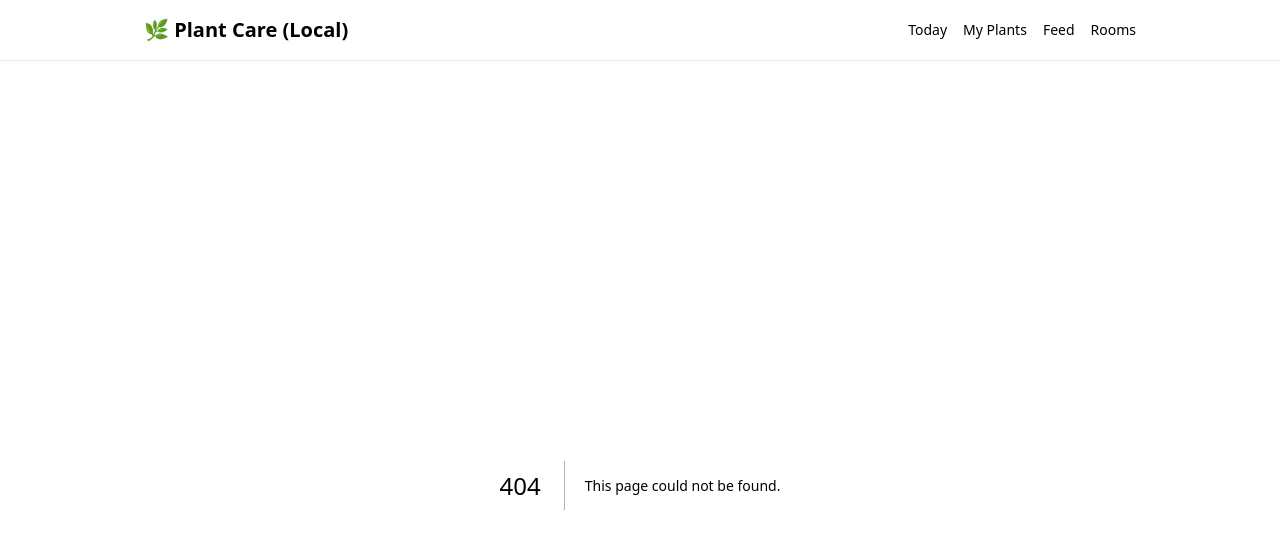
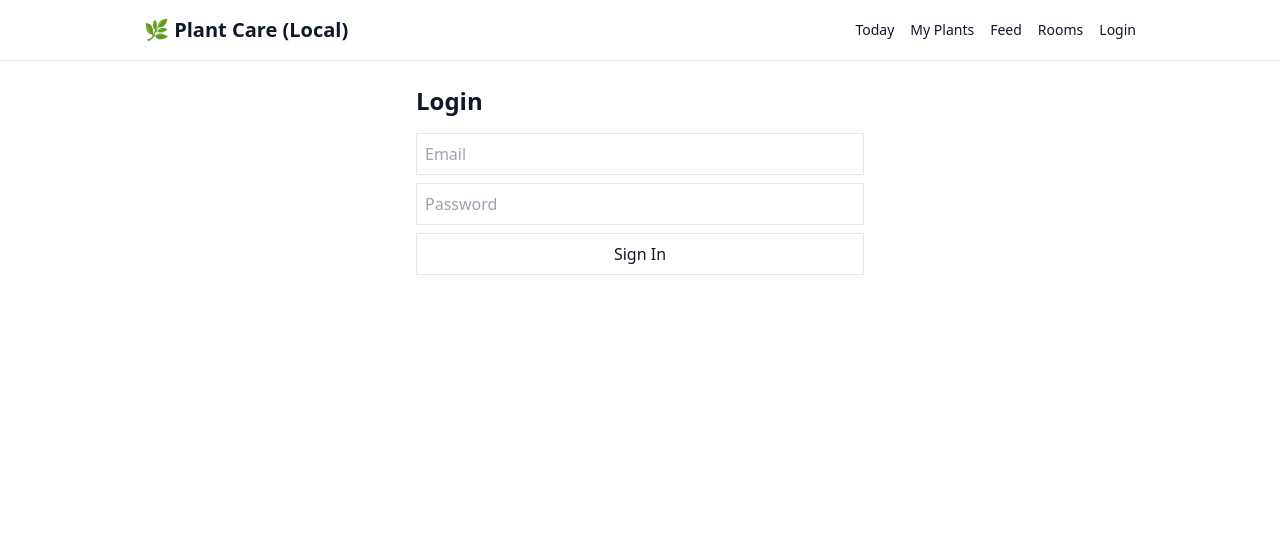
Before and after one commit to osmond/redesigned-journey, a Next.js app: page /login in a window 1280 px wide. Before the commit this address had no page. Shown: the top 548 px of the page. Built offline with nearby package versions, Linux system fonts and the light colour scheme; no server answers.

Commit message:
Add Supabase client, server utilities and authentication flow

```diff
--- a/package.json
+++ b/package.json
@@ -17,6 +17,7 @@
     "@aws-sdk/s3-request-presigner": "^3.863.0",
     "@prisma/client": "^5.22.0",
     "@supabase/ssr": "^0.6.1",
+    "@supabase/auth-helpers-nextjs": "^0.10.0",
     "@supabase/supabase-js": "^2.54.0",
     "date-fns": "^3.6.0",
     "next": "^14.2.5",
--- a/src/app/layout.tsx
+++ b/src/app/layout.tsx
@@ -1,12 +1,21 @@
 import './globals.css'
 import type { Metadata } from 'next'
+import { SupabaseProvider } from '@/components/supabase-provider'
+import AuthButton from '@/components/auth-button'
+import { supabaseServer } from '@/lib/supabaseServer'
 
 export const metadata: Metadata = { title: 'Plant Care (Local Dev)', description: 'No-cloud local dev build' }
 
-export default function RootLayout({ children }: { children: React.ReactNode }) {
+export default async function RootLayout({ children }: { children: React.ReactNode }) {
+  const supabase = supabaseServer()
+  const {
+    data: { session }
+  } = await supabase.auth.getSession()
+
   return (
     <html lang="en">
       <body>
+        <SupabaseProvider initialSession={session}>
           <header className="border-b border-slate-200 dark:border-slate-800">
             <div className="container py-4 flex items-center justify-between">
               <h1 className="text-xl font-semibold">🌿 Plant Care (Local)</h1>
@@ -15,10 +24,12 @@ export default function RootLayout({ children }: { children: React.ReactNode })
                 <a className="hover:underline" href="/plants">My Plants</a>
                 <a className="hover:underline" href="/feed">Feed</a>
                 <a className="hover:underline" href="/rooms">Rooms</a>
+                <AuthButton />
               </nav>
             </div>
           </header>
           <main className="container py-6">{children}</main>
+        </SupabaseProvider>
       </body>
     </html>
   )
--- /dev/null
+++ b/src/app/login/page.tsx
@@ -0,0 +1,44 @@
+'use client'
+
+import { useState } from 'react'
+import { useRouter } from 'next/navigation'
+import { supabaseClient } from '@/lib/supabaseClient'
+
+export default function LoginPage() {
+  const [email, setEmail] = useState('')
+  const [password, setPassword] = useState('')
+  const router = useRouter()
+  const [supabase] = useState(() => supabaseClient())
+
+  const handleSubmit = async (e: React.FormEvent) => {
+    e.preventDefault()
+    await supabase.auth.signInWithPassword({ email, password })
+    router.push('/')
+    router.refresh()
+  }
+
+  return (
+    <div className="max-w-md mx-auto">
+      <h1 className="text-2xl font-semibold mb-4">Login</h1>
+      <form onSubmit={handleSubmit} className="flex flex-col gap-2">
+        <input
+          className="border p-2"
+          type="email"
+          placeholder="Email"
+          value={email}
+          onChange={(e) => setEmail(e.target.value)}
+        />
+        <input
+          className="border p-2"
+          type="password"
+          placeholder="Password"
+          value={password}
+          onChange={(e) => setPassword(e.target.value)}
+        />
+        <button className="border p-2" type="submit">
+          Sign In
+        </button>
+      </form>
+    </div>
+  )
+}
--- /dev/null
+++ b/src/components/auth-button.tsx
@@ -0,0 +1,27 @@
+'use client'
+
+import Link from 'next/link'
+import { useSupabase } from './supabase-provider'
+
+export default function AuthButton() {
+  const { supabase, session } = useSupabase()
+
+  const handleLogout = async () => {
+    await supabase.auth.signOut()
+    location.reload()
+  }
+
+  if (session) {
+    return (
+      <button className="hover:underline" onClick={handleLogout}>
+        Logout
+      </button>
+    )
+  }
+
+  return (
+    <Link className="hover:underline" href="/login">
+      Login
+    </Link>
+  )
+}
--- /dev/null
+++ b/src/components/supabase-provider.tsx
@@ -0,0 +1,30 @@
+'use client'
+
+import { Session, SupabaseClient } from '@supabase/supabase-js'
+import { createContext, useContext, useEffect, useState } from 'react'
+import { supabaseClient } from '@/lib/supabaseClient'
+
+type SupabaseContext = {
+  supabase: SupabaseClient
+  session: Session | null
+}
+
+const Context = createContext<SupabaseContext | undefined>(undefined)
+
+export function SupabaseProvider({ children, initialSession }: { children: React.ReactNode; initialSession: Session | null }) {
+  const [supabase] = useState(() => supabaseClient())
+  const [session, setSession] = useState<Session | null>(initialSession)
+
+  useEffect(() => {
+    const { data: { subscription } } = supabase.auth.onAuthStateChange((_event, session) => setSession(session))
+    return () => subscription.unsubscribe()
+  }, [supabase])
+
+  return <Context.Provider value={{ supabase, session }}>{children}</Context.Provider>
+}
+
+export function useSupabase() {
+  const context = useContext(Context)
+  if (!context) throw new Error('useSupabase must be used inside SupabaseProvider')
+  return context
+}
--- /dev/null
+++ b/src/lib/supabaseClient.ts
@@ -0,0 +1,8 @@
+import { createClient } from '@supabase/supabase-js'
+
+export function supabaseClient() {
+  return createClient(
+    process.env.NEXT_PUBLIC_SUPABASE_URL!,
+    process.env.NEXT_PUBLIC_SUPABASE_ANON_KEY!
+  )
+}
--- /dev/null
+++ b/src/lib/supabaseServer.ts
@@ -0,0 +1,24 @@
+import { createServerClient, type CookieOptions } from '@supabase/ssr'
+import { cookies } from 'next/headers'
+
+export function supabaseServer() {
+  const cookieStore = cookies()
+
+  return createServerClient(
+    process.env.NEXT_PUBLIC_SUPABASE_URL!,
+    process.env.NEXT_PUBLIC_SUPABASE_ANON_KEY!,
+    {
+      cookies: {
+        get(name: string) {
+          return cookieStore.get(name)?.value
+        },
+        set(name: string, value: string, options: CookieOptions) {
+          cookieStore.set({ name, value, ...options })
+        },
+        remove(name: string, options: CookieOptions) {
+          cookieStore.delete({ name, ...options })
+        }
+      }
+    }
+  )
+}
```
Also changed, not shown: src/middleware.ts (added, +23 -0 lines), 2 other files (tests, documents, lock files or other folders). Lines whose indentation alone changed are shown as unchanged.
